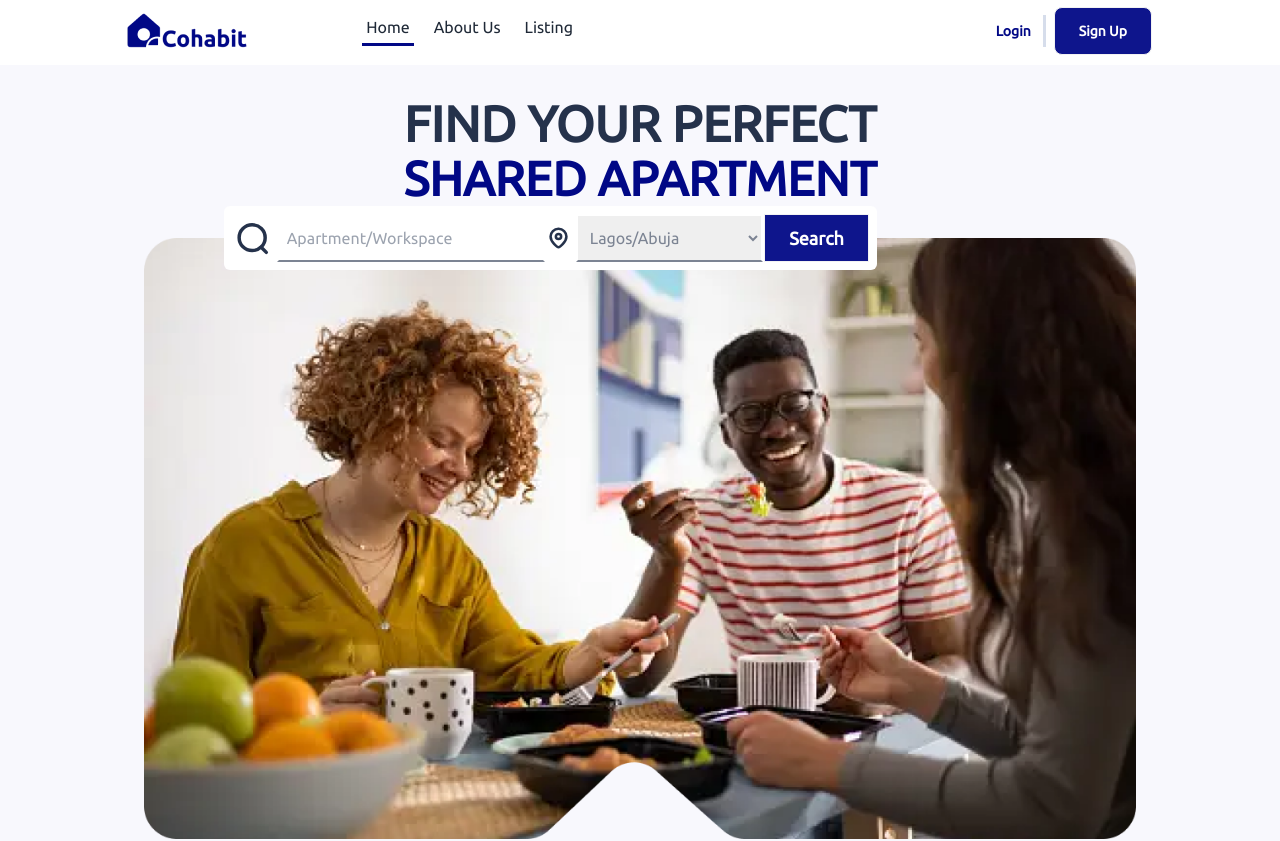
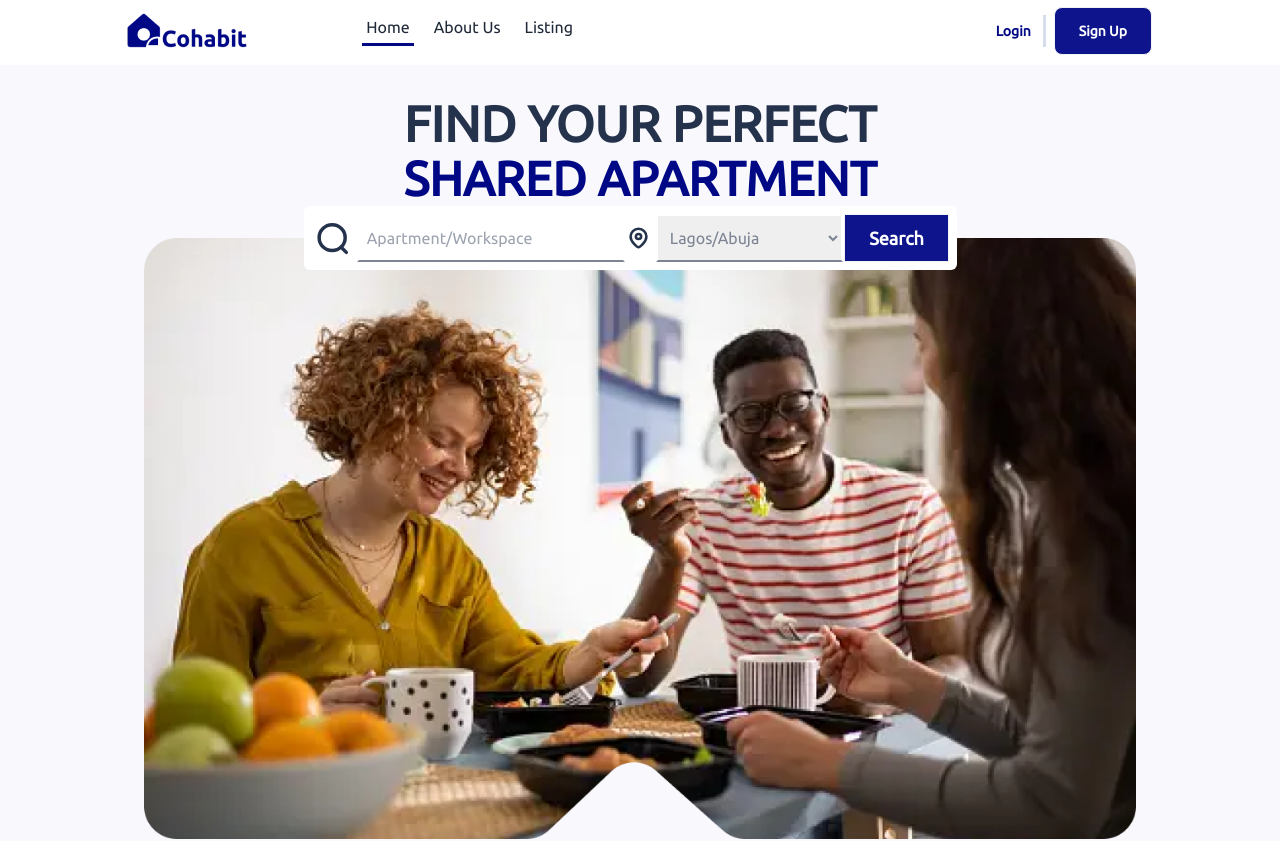
Before and after one commit to lazynerd-studios/Co-Habit-Landing, a React (Vite) app: page / in a window 1280 px wide. Shown: the top 841 px of the page. Built offline with nearby package versions, Linux system fonts and the light colour scheme.

Commit message:
Update Home.jsx

```diff
--- a/src/Components/Home/Home.jsx
+++ b/src/Components/Home/Home.jsx
@@ -72,7 +72,8 @@ const Home = () => {
 
                 {/* full search bar */}
                 {/* search */}
-                <div className="laptop:absolute w-auto mt-12 laptop:-mt-8 laptop:flex  laptop:mx-[5rem] laptop:w-[51%] rounded-md bg-white px-2 py-2 border-none">
+                <div className="laptop:absolute w-auto mt-9 laptop:-mt-8 laptop:flex laptop:mx-[10rem] laptop:w-[51%] rounded-md bg-white px-2 py-2 border-none">
+                  {/* laptop:w-[65%] laptop:mx-[5rem] */}
                   <span className="flex">
                     <img src={Search} className="laptop:w-[13%] p-1 mr-1" alt="search" />
                     <input type="text"
```
